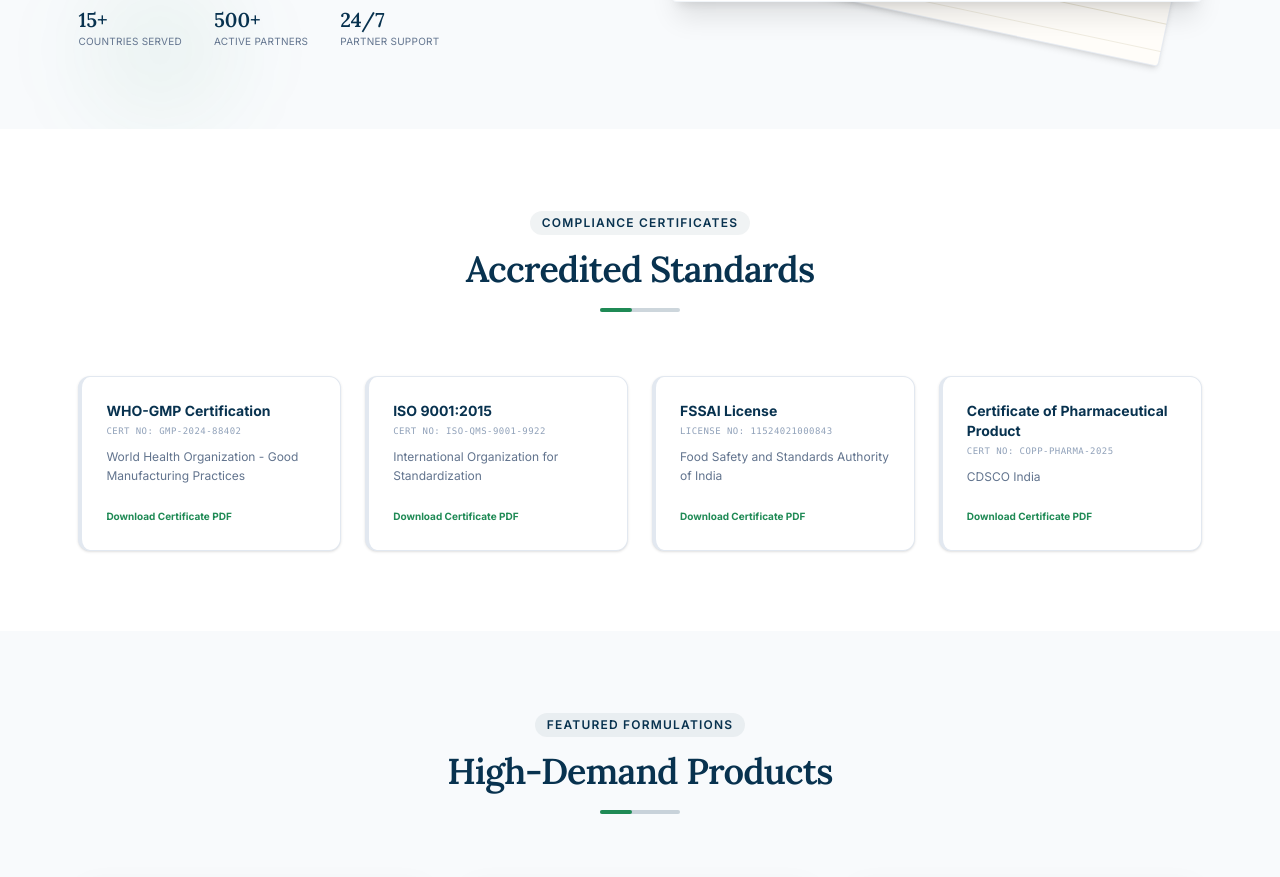
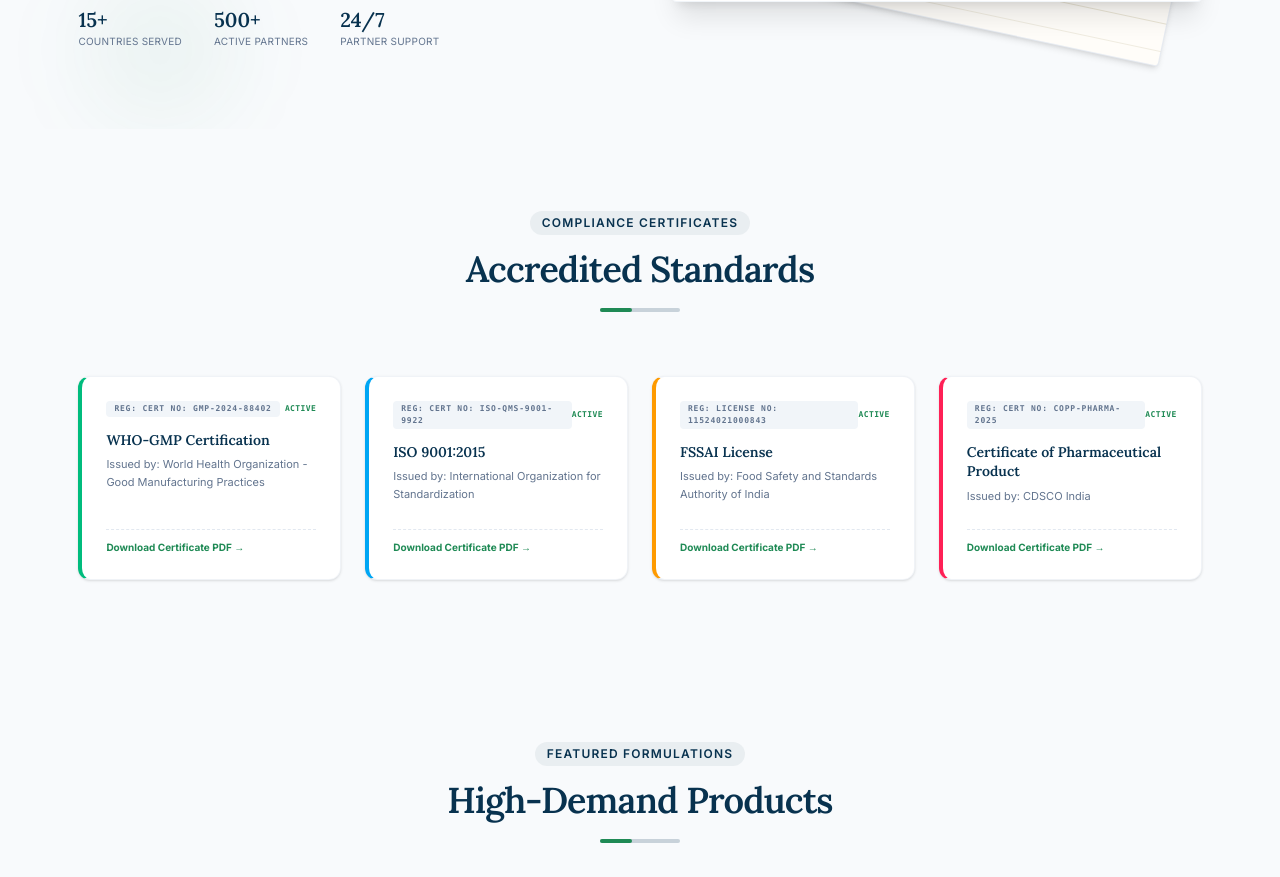
Before and after one commit to Smith-Dhande/CHK-MEDICUS, a React (Vite) app: page / in a window 1280 px wide. Shown: the part 5680-6557 px from the top of the page. Built offline with nearby package versions, Linux system fonts and the light colour scheme; a web font is replaced by a local one.

Commit message:
redesigned the certification section

```diff
--- a/src/pages/home/Home.jsx
+++ b/src/pages/home/Home.jsx
@@ -1020,20 +1020,51 @@ export default function Home() {
       </section>
 
       {/* 11. Certifications Preview */}
-      <section className="py-20 px-4 bg-white">
+      <section className="py-20 px-4 bg-slate-50">
         <div className="max-w-7xl mx-auto">
           <SectionTitle subtitle="Compliance Certificates" title="Accredited Standards" />
           <div className="grid grid-cols-1 md:grid-cols-2 lg:grid-cols-4 gap-6">
-            {CERTIFICATIONS.map((cert) => (
-              <Card key={cert.id} className="!p-6 border-l-4 hover:border-l-medical border-slate-200">
-                <h3 className="font-bold text-primary text-sm mb-1">{cert.title}</h3>
-                <span className="block text-[9px] text-slate-400 tracking-wider mb-2 font-mono uppercase">{cert.code}</span>
-                <p className="text-slate-500 text-xs leading-relaxed mb-4">{cert.issuer}</p>
-                <NavLink to="/certifications" className="text-[10px] text-medical font-bold hover:underline">
-                  Download Certificate PDF
-                </NavLink>
-              </Card>
-            ))}
+            {CERTIFICATIONS.map((cert, idx) => {
+              const boxColors = [
+                "border-l-emerald-500",
+                "border-l-sky-500",
+                "border-l-amber-500",
+                "border-l-rose-500"
+              ];
+              const boxColor = boxColors[idx % boxColors.length];
+
+              return (
+                <Card
+                  key={cert.id}
+                  delay={idx * 0.05}
+                  className={`!p-6 !bg-white border border-slate-200/50 border-l-4 ${boxColor} transition-all duration-300 rounded-lg flex flex-col justify-between h-full`}
+                >
+                  <div>
+                    <div className="flex items-center justify-between mb-3.5">
+                      <span className="text-[8px] font-mono uppercase tracking-widest text-slate-500 font-bold bg-slate-100 px-2 py-0.5 rounded-sm">
+                        REG: {cert.code}
+                      </span>
+                      <span className="text-[8px] font-mono uppercase text-medical font-bold tracking-wider">
+                        ACTIVE
+                      </span>
+                    </div>
+                    <h3 className="font-serif font-bold text-primary text-sm mb-1.5 leading-snug">
+                      {cert.title}
+                    </h3>
+                    <p className="text-slate-500 text-[11px] leading-relaxed mb-4">
+                      Issued by: {cert.issuer}
+                    </p>
+                  </div>
+
+                  <NavLink
+                    to="/certifications"
+                    className="inline-flex items-center gap-1 text-[10px] text-medical font-bold hover:underline mt-2 pt-2.5 border-t border-dashed border-slate-200"
+                  >
+                    Download Certificate PDF →
+                  </NavLink>
+                </Card>
+              );
+            })}
           </div>
         </div>
       </section>
```
